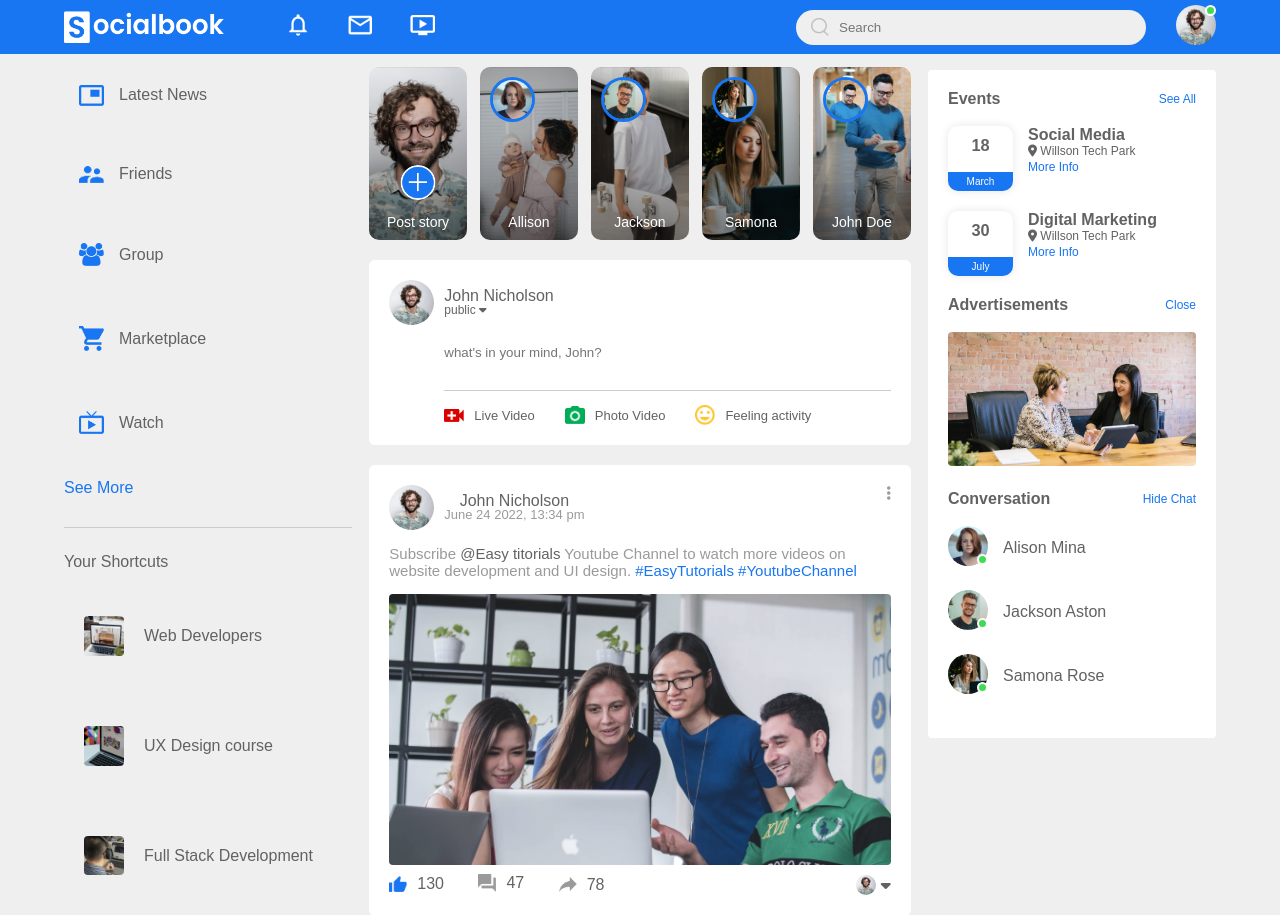
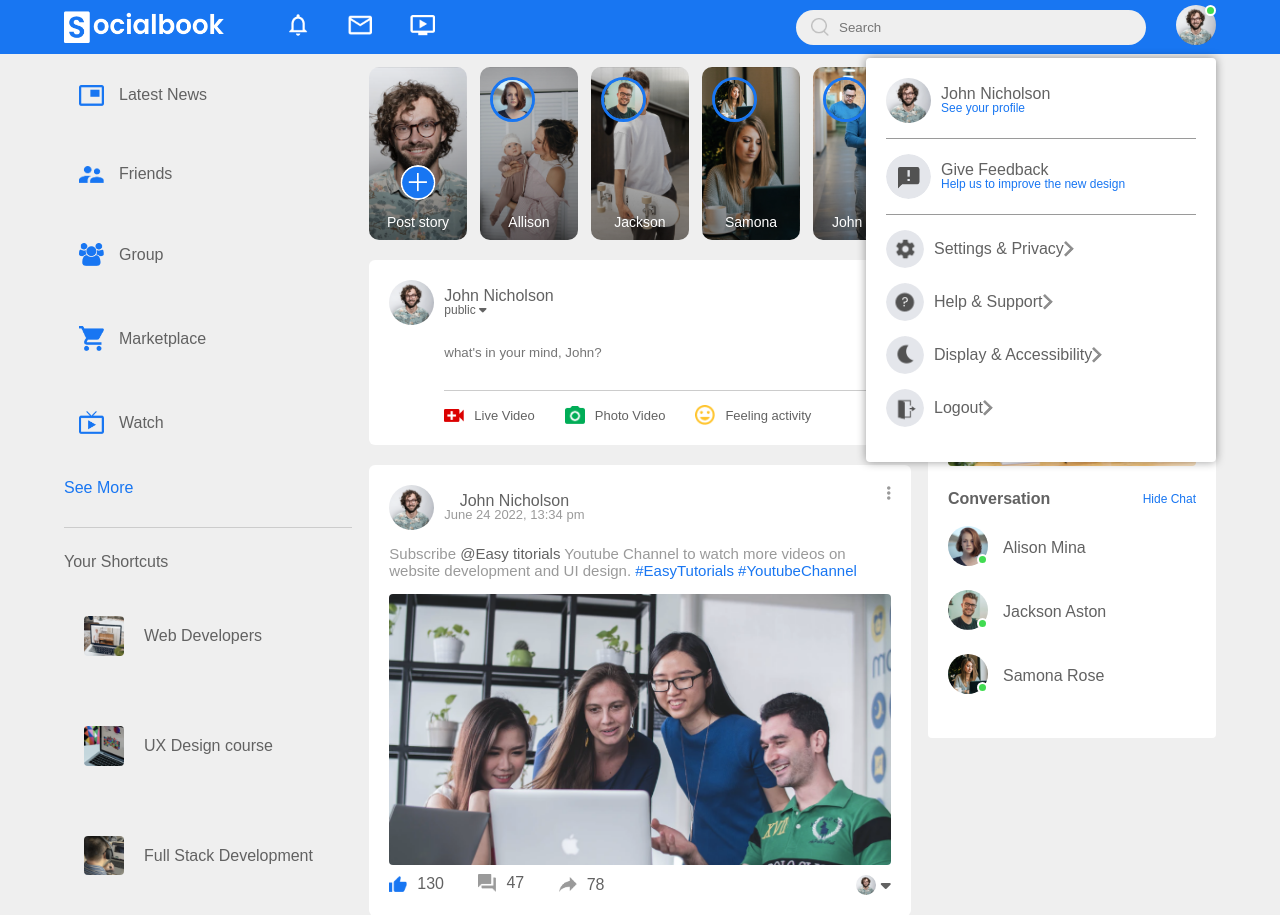
Before and after one commit to lemanou7/worldbook, a Django app: page / in a window 1280 px wide. Shown: the top 915 px of the page. Run offline with Django 5.2, Linux system fonts and the light colour scheme; some libraries are stand-ins or nearby versions.

Commit message:
Drop down started

```diff
--- a/static/css/styles.css
+++ b/static/css/styles.css
@@ -481,3 +481,55 @@ nav {
     padding: 10px 0 20px;
     font-size: 13px;
 }
+
+/* settings menu css */
+
+.settings-menu{
+    position: absolute;
+    width: 90%;
+    max-width: 350px;
+    background: #fff;
+    box-shadow: 0 0 10px rgba(0, 0, 0, 0.4);
+    border-radius: 4px;
+    overflow: hidden;
+    top: 108%;
+    right: 5%;
+}
+
+.user-profile a{
+    font-size: 12px;
+    color: #1876f2;
+    text-decoration: none;
+}
+
+.settings-menu-inner{
+    padding: 20px;
+}
+
+.settings-menu hr{
+    border: 0;
+    height: 1px;
+    background: #9a9a9a;
+    margin: 15px 0;
+}
+
+.settings-links{
+    display: flex;
+    align-items: center;
+    margin: 15px 0;
+}
+
+.settings-links .settings-icon{
+    width: 38px;
+    margin-right: 10px;
+    border-radius: 50%;
+}
+
+.settings-links a{
+    display: flex;
+    align-items: center;
+    justify-content: space-between;
+    text-decoration: none;
+    color: #626262;
+
+}
--- a/templates/navbar.html
+++ b/templates/navbar.html
@@ -17,4 +17,50 @@
             <img src="{% static 'images/profile-pic.png'%}" alt="user-icon" >
         </div>
     </div>
+
+    <!-------------- settings-menu ----------->
+    <div class="settings-menu">
+        <div class="settings-menu-inner">
+            <div class="user-profile">
+                <img src="{% static 'images/profile-pic.png'%}" alt="">
+                <div>
+                    <p>John Nicholson</p>
+                    <a href="http://">See your profile</a>
+                </div>
+            </div>
+
+            <hr>
+
+            <div class="user-profile">
+                <img src="{% static 'images/feedback.png'%}" alt="">
+                <div>
+                    <p>Give Feedback</p>
+                    <a href="http://">Help us to improve the new design</a>
+                </div>
+            </div>
+
+            <hr>
+
+            <div class="settings-links">
+                <img src="{% static 'images/setting.png'%}" alt="setting" class="settings-icon">
+                <a href="http://">Settings & Privacy <img src="{% static 'images/arrow.png'%}" alt="arrow" width="10px"></a>
+            </div>
+
+            <div class="settings-links">
+                <img src="{% static 'images/help.png'%}" alt="setting" class="settings-icon">
+                <a href="http://">Help & Support <img src="{% static 'images/arrow.png'%}" alt="help-support" width="10px"></a>
+            </div>
+
+            <div class="settings-links">
+                <img src="{% static 'images/display.png'%}" alt="setting" class="settings-icon">
+                <a href="http://">Display & Accessibility <img src="{% static 'images/arrow.png'%}" alt="display" width="10px"></a>
+            </div>
+
+            <div class="settings-links">
+                <img src="{% static 'images/logout.png'%}" alt="logout" class="settings-icon">
+                <a href="http://">Logout <img src="{% static 'images/arrow.png'%}" alt="arrow" width="10px"></a>
+            </div>
+
+        </div>
+    </div>
 </nav>
```
